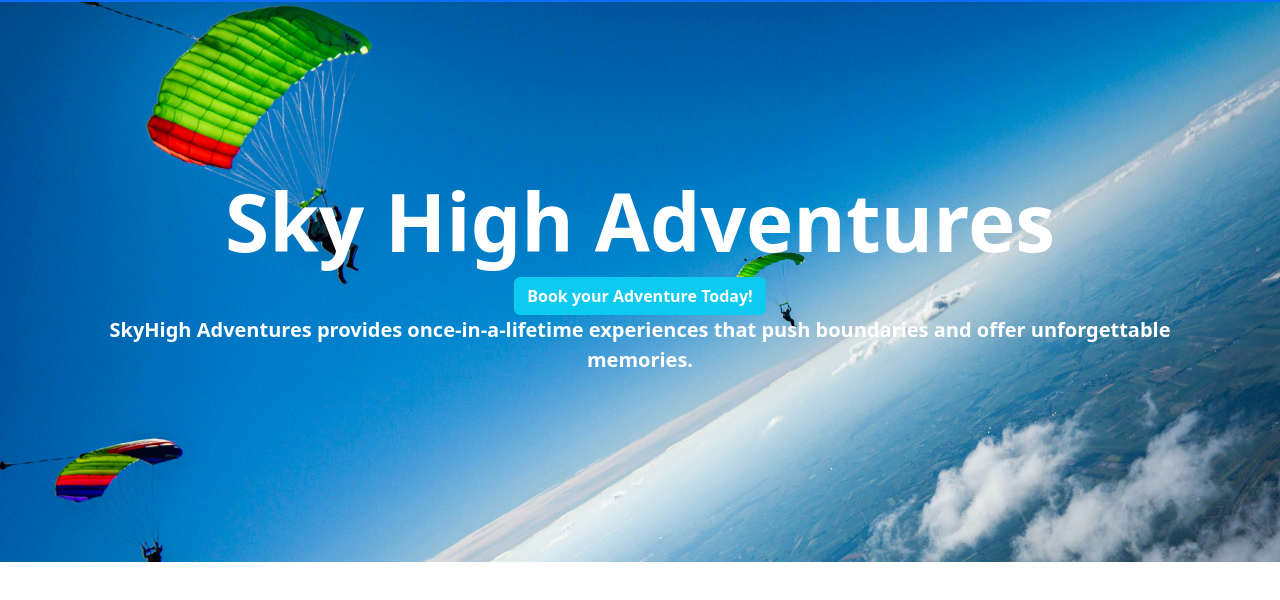
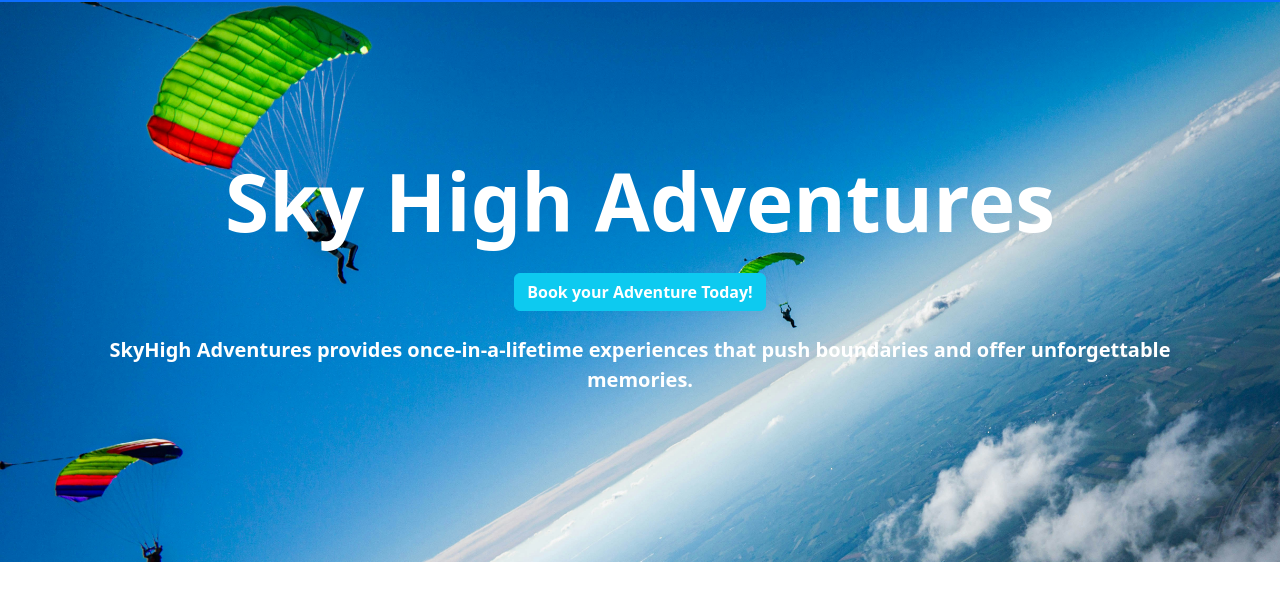
Before and after one commit to AngelleEdouard/dsn1713-skyhighadventures, a plain HTML site: page index.html in a window 1280 px wide. Shown: the part 74-674 px from the top of the page. Drawn offline with nearby package versions, Linux system fonts and the light colour scheme.

Commit message:
updated hero section

```diff
--- a/index.html
+++ b/index.html
@@ -51,8 +51,8 @@
             <div class="container">
               <div class="d-flex justify-content-center align-items-center">
                 <div class="text-white text-center">
-                  <h1 class="display-1 fw-bold">Sky High Adventures</h1>
-                  <button class="btn btn-info text-white fw-bold" type="button">Book your Adventure Today!</button>
+                  <h1 class="display-1 fw-bold mb-4">Sky High Adventures</h1>
+                  <button class="btn btn-info text-white fw-bold mb-4" type="button">Book your Adventure Today!</button>
                   <p class="lead fw-bold">SkyHigh Adventures provides once-in-a-lifetime experiences that push boundaries and offer unforgettable memories.</p>
                 </div>
               </div>
```
